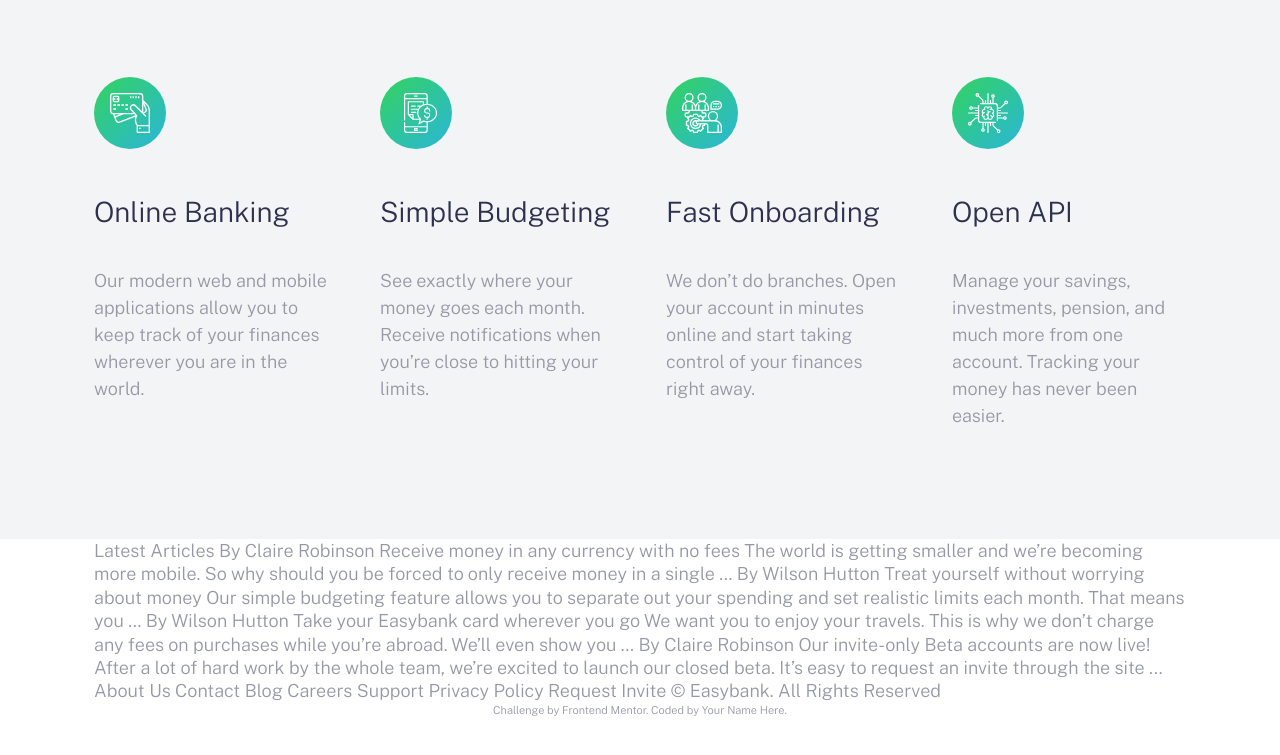
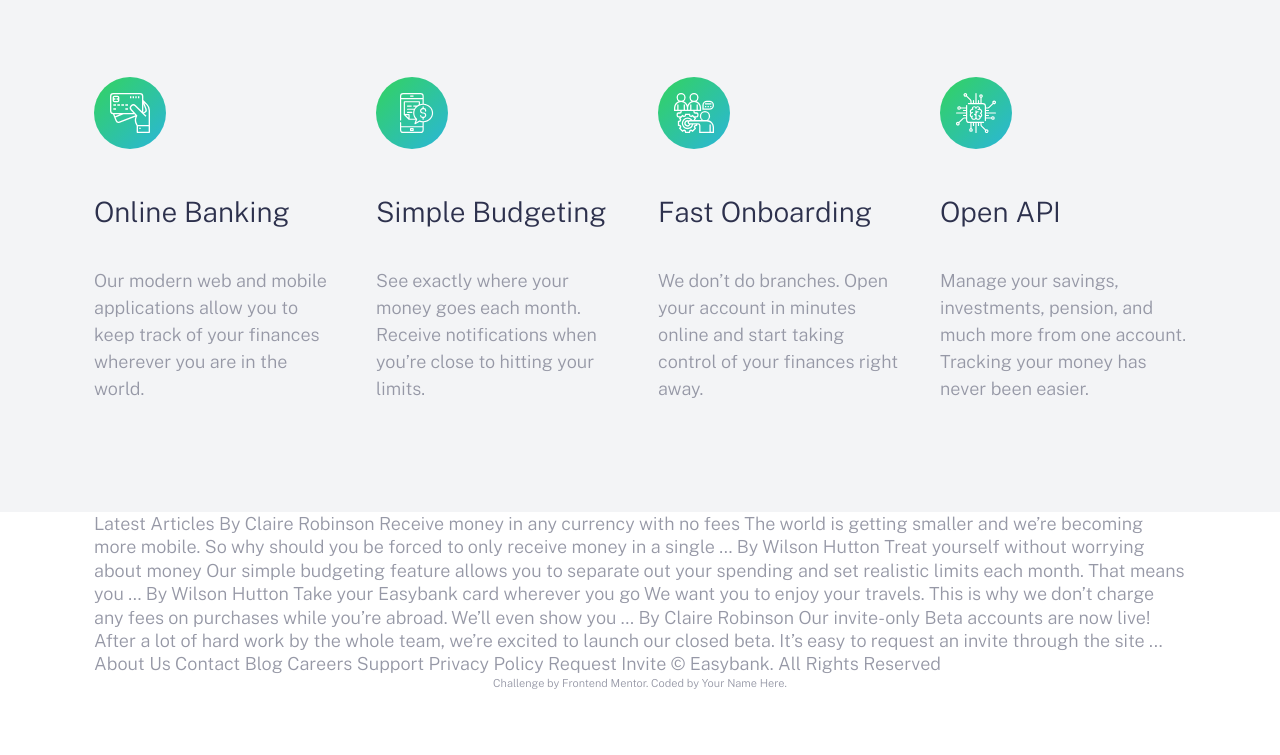
Before and after one commit to elsayed136/eazybank-landing-page, a website built with webpack: page src/index.html in a window 1280 px wide. Shown: the part 1001-1756 px from the top of the page. Built offline with nearby package versions, Linux system fonts and the light colour scheme.

Commit message:
Adjuct: feature__grid gaping responsive

```diff
--- a/src/sass/pages/_home.scss
+++ b/src/sass/pages/_home.scss
@@ -146,6 +146,11 @@
     @include u.breakpoint-up(xl) {
       grid-template-columns: repeat(4, 1fr);
       row-gap: 0;
+      column-gap: 3.6rem;
+    }
+
+    @include u.breakpoint-up(xxl) {
+      column-gap: 4.2rem;
     }
   }
 }
```
